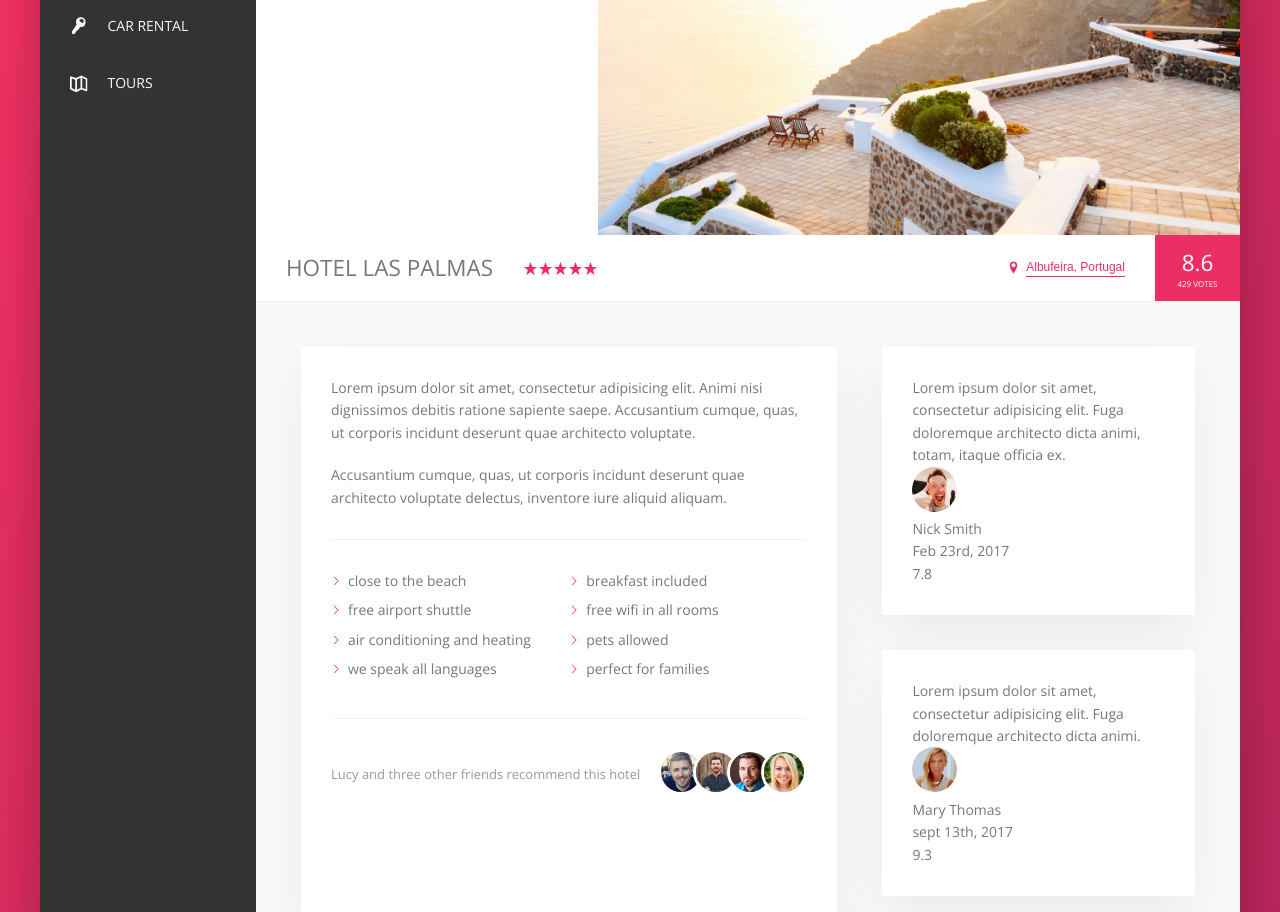
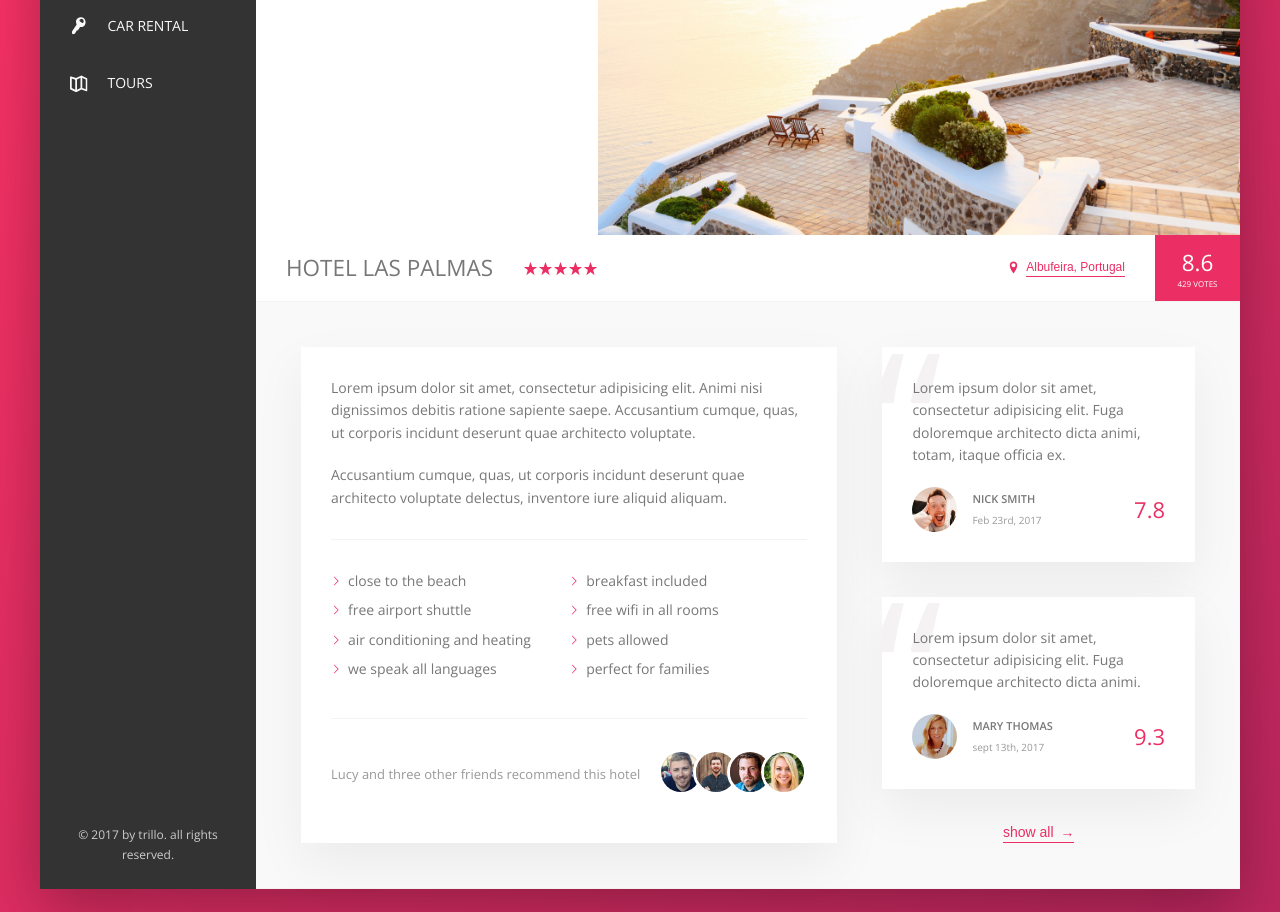
Before and after one commit to aniekan7132/TRILLO-2, a website: page index.html in a window 1280 px wide. Shown: the part 300-1212 px from the top of the page. Drawn offline with nearby package versions, Linux system fonts and the light colour scheme.

Commit message:
implemented the complete code for the user review section

```diff
--- a/index.html
+++ b/index.html
@@ -188,9 +188,12 @@
                                 </blockquote>
                                 <figcaption class="review__user">
                                     <img src="img/user-1.jpg" alt="user 1" class="review__photo">
+                                    <div class="review__user-box">
                                     <p class="review__user-name">Nick Smith</p>
                                     <p class="review__user-date">Feb 23rd, 2017</p>
+                                    </div>
                                     <div class="review__rating">7.8</div>
+                                    </figure>
                                 </figcaption>
                             </figure>
 
@@ -200,12 +203,16 @@
                                 </blockquote>
                                 <figcaption class="review__user">
                                     <img src="img/user-2.jpg" alt="user 2" class="review__photo">
+                                    <div class="review__user-box">
                                     <p class="review__user-name">Mary Thomas</p>
                                     <p class="review__user-date">sept 13th, 2017</p>
+                                    </div>
                                     <div class="review__rating">9.3</div>
                                 </figcaption>
                             </figure>
+                            <button class="btn-inline">show all <span>&rarr;</span></button>
                         </div>
+
                     </div>
                 </main>
             </div>
--- a/sass/_components.scss
+++ b/sass/_components.scss
@@ -267,8 +267,17 @@ align-items: center;
  cursor: pointer;
  transition: all .2s;
 
+ & span {
+   margin-left: 3px;
+   transition: margin-left .2s;
+ }
+
  &:hover {
   color: var(--color-grey-dark-1);
+
+  span {
+    margin-left: 8px;
+  }
  }
 
  &:focus {
@@ -369,18 +378,59 @@ align-items: center;
   box-shadow: var(--shadow-light);
   padding: 3rem;
   margin-bottom: 3.5rem;
-  &__text {}
+  position: relative;
+  overflow: hidden;
 
-  &__user {}
+  &__text {
+    margin-bottom: 2rem;
+    z-index: 10;
+    position: relative;
+  }
+
+  &__user {
+    display: flex;
+    align-items: center;
+  }
 
   &__photo {
     height: 4.5rem;
     width: 4.5rem;
     border-radius: 50%;
+    margin-right: 1.5rem;
   }
 
-  &__user-box {}
-  &__user-name {}
-  &__user-date {}
-  &__rating {}
+  &__user-box {
+    margin-right: auto;
+
+  }
+
+  &__user-name {
+    font-size: 1.1rem;
+    text-transform: uppercase;
+    font-weight: 600;
+    margin-bottom: .4rem;
+  }
+
+  &__user-date {
+    font-size: 1rem;
+    color: var(--color-grey-dark-3);
+  }
+
+  &__rating {
+    font-size: 2.2rem;
+    font-weight: 300;
+    color: var(--color-primary);
+  }
+
+  &::before {
+    content: "\201C";
+    position: absolute;
+    top: -2.75rem;
+    left: -1rem;
+    font-size: 20rem;
+    color: var(--color-grey-light-2);
+    line-height: 1;
+    z-index: 1;
+
+  }
 }
--- a/sass/layout.scss
+++ b/sass/layout.scss
@@ -50,4 +50,8 @@
 }
 .user-review  {
  flex: 1;
+
+ display: flex;
+ flex-direction: column;
+ align-items: center;
 }
```
Also changed, not shown: css/style.css.
